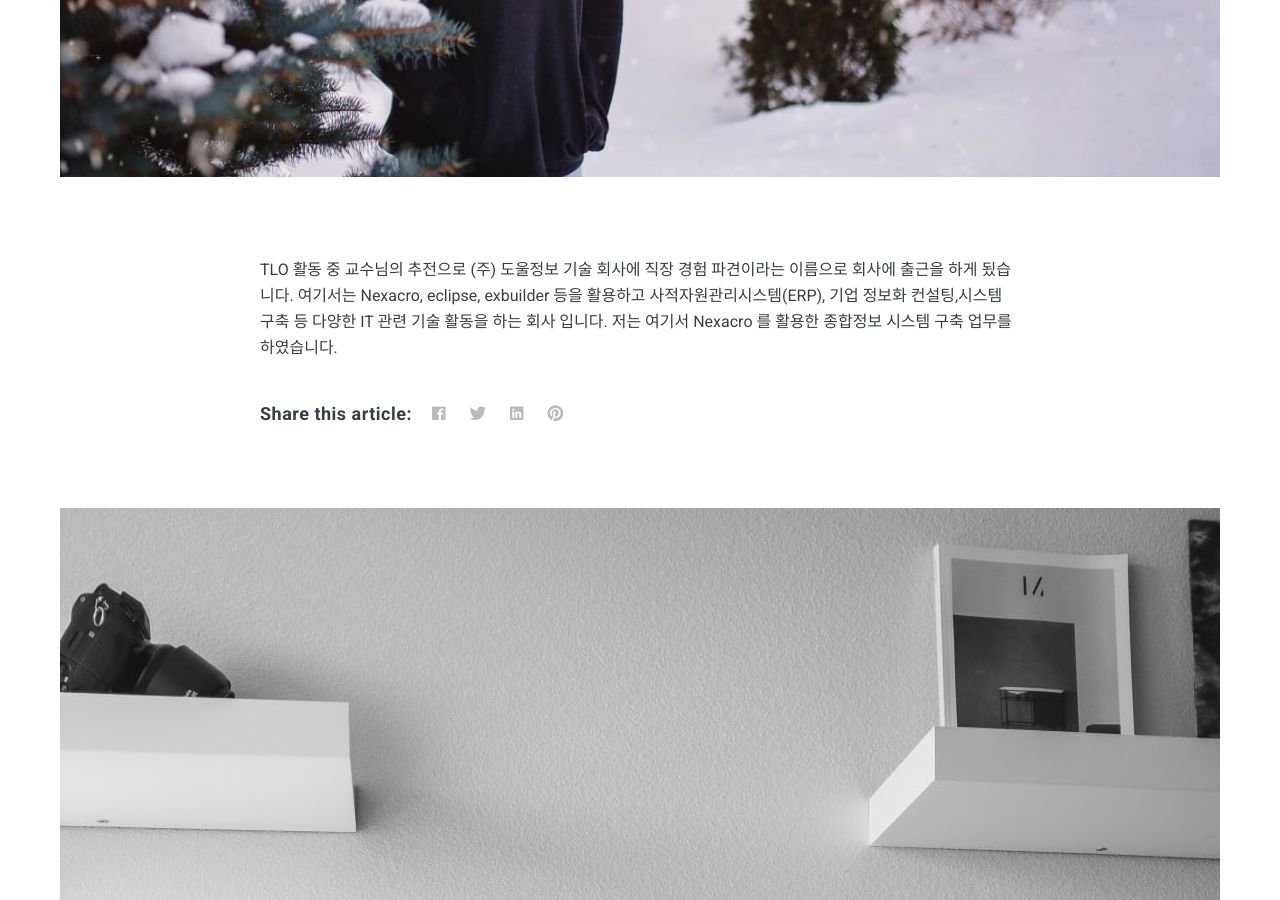
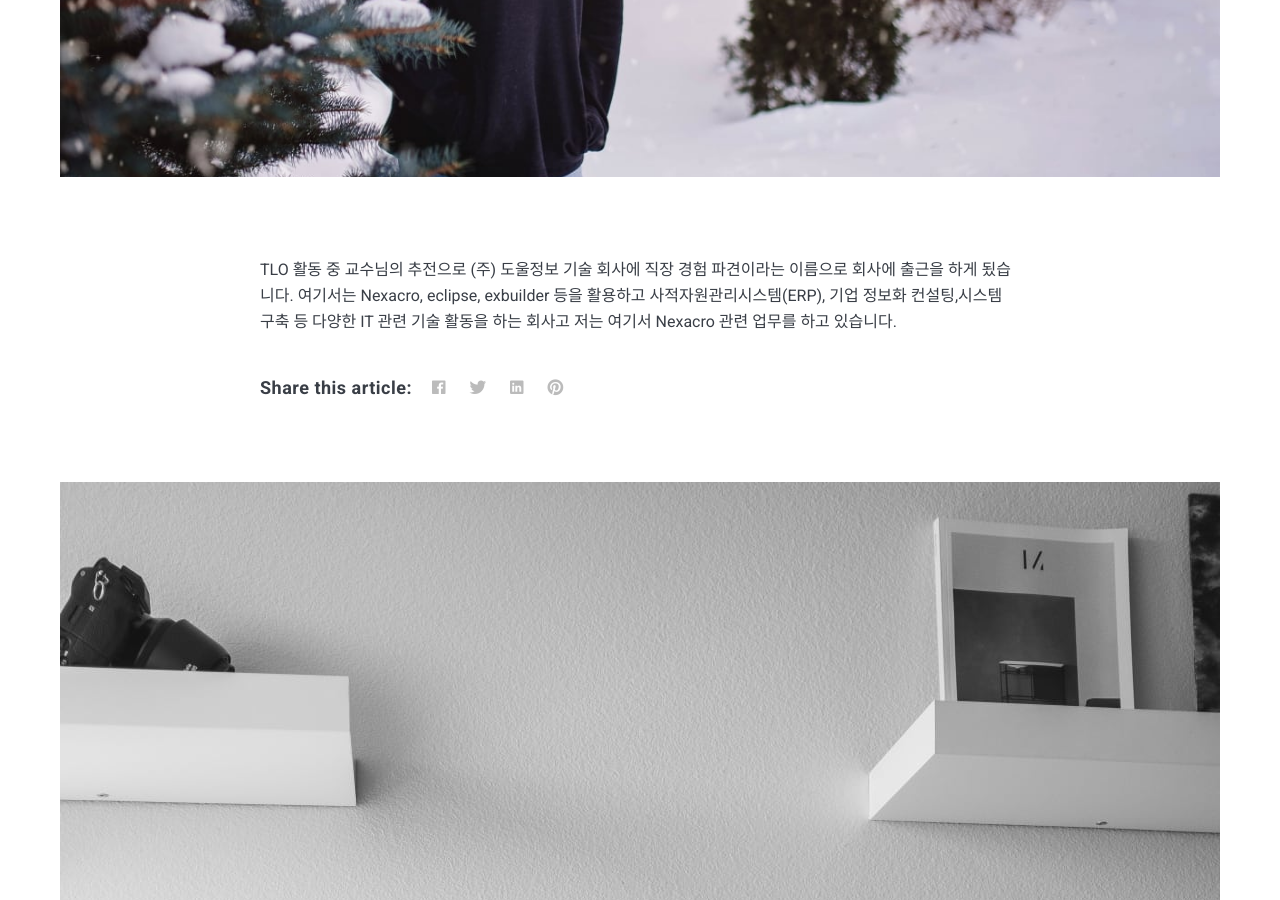
Before and after one commit to kangteagu/KANGTEAGU.github.io, a Jekyll site: the page built from _posts/2018-07-17-time-to-givegifts-to-everyone.markdown, in a window 1280 px wide and 900 px high, scrolled down 866 px. Built offline with Jekyll 4.4.1, drawn with Linux system fonts in a browser that asks for light colours; nearby versions of some CDN libraries; comment, search, counter and statistics services are not loaded.

Commit message:
Update 2018-07-17-time-to-givegifts-to-everyone.markdown

```diff
--- a/_posts/2018-07-17-time-to-givegifts-to-everyone.markdown
+++ b/_posts/2018-07-17-time-to-givegifts-to-everyone.markdown
@@ -5,4 +5,4 @@ date:   2020-09-03 15:01:35 +0300
 image:  04.jpg
 tags:   doulit
 ---
-TLO 활동 중 교수님의 추전으로 (주) 도울정보 기술 회사에 직장 경험 파견이라는 이름으로 회사에 출근을 하게 됬습니다. 여기서는 Nexacro, eclipse, exbuilder 등을 활용하고 사적자원관리시스템(ERP), 기업 정보화 컨설팅,시스템 구축 등 다양한 IT 관련 기술 활동을 하는 회사 입니다. 저는 여기서 Nexacro 를 활용한 종합정보 시스템 구축 업무를 하였습니다.
+TLO 활동 중 교수님의 추전으로 (주) 도울정보 기술 회사에 직장 경험 파견이라는 이름으로 회사에 출근을 하게 됬습니다. 여기서는 Nexacro, eclipse, exbuilder 등을 활용하고 사적자원관리시스템(ERP), 기업 정보화 컨설팅,시스템 구축 등 다양한 IT 관련 기술 활동을 하는 회사고 저는 여기서 Nexacro 관련 업무를 하고 있습니다.
```
